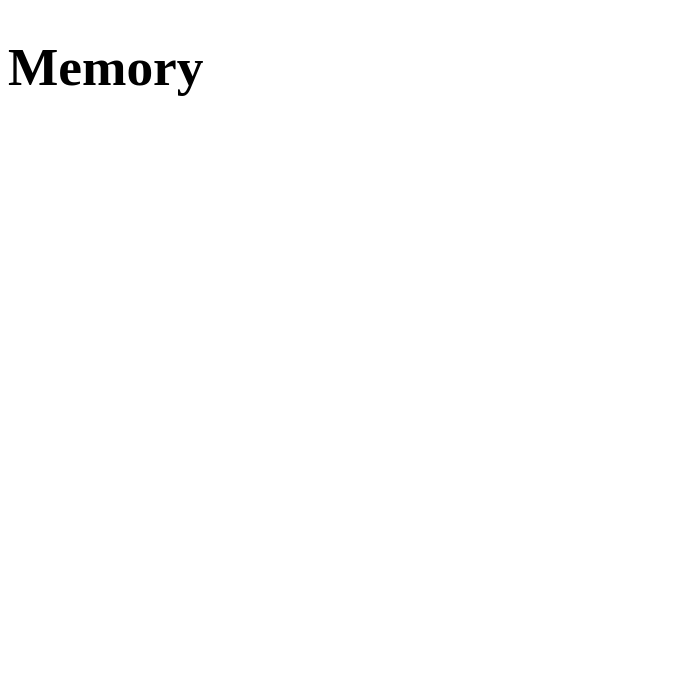
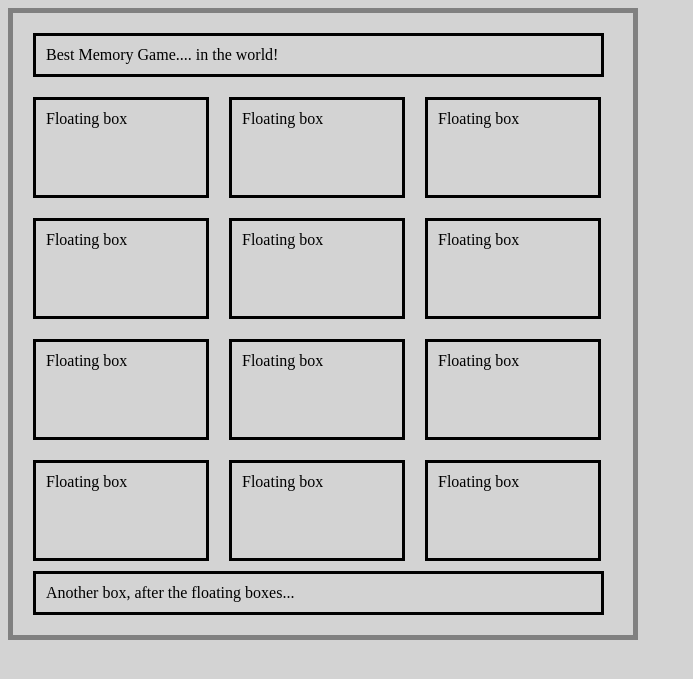
Before and after one commit to FransM22/SWA-MemoryGame, a PHP site: page / in a window 1280 px wide. Shown: the top 679 px of the page, without its empty margins (0-693 px from the left). Run offline with PHP 8.4, Linux system fonts and the light colour scheme.

Commit message:
basic interface for game

```diff
--- a/styles/main.css
+++ b/styles/main.css
@@ -1,3 +1,28 @@
 h1 {
-  font-size: 40pt;
+
+  font-size: 30pt;
 }
+
+body {
+    background-color: lightgrey;
+}
+.floating-box {
+    float: left;
+    width: 150px;
+    height: 75px;
+    margin: 10px;
+    border: 3px solid black;
+}
+
+.after-box {
+    clear: left;
+    width: 545px;
+    margin: 10px;
+    border: 3px solid black;
+}
+div {
+    width: 600px;
+    padding: 10px;
+    border: 5px solid gray;
+    margin: 0;
+}
--- a/templates/main.tpl
+++ b/templates/main.tpl
@@ -2,10 +2,30 @@
 <html>
 <head>
   <title>Memory game</title>
-  <link rel="stylesheet" type="text/css" href="styles/main.css" />
+  <link rel="stylesheet" type="text/css" href="styles/main.css"  />
   <script type="text/javascript" src="scripts/jquery-3.1.1.js"></script>
+
 </head>
 <body>
-  <h1>Memory</h1>
+
+
+  <div class="container">
+<div class="after-box">Best Memory Game.... in the world!</div>
+<div class="floating-box">Floating box</div>
+<div class="floating-box">Floating box</div>
+<div class="floating-box">Floating box</div>
+<div class="floating-box">Floating box</div>
+<div class="floating-box">Floating box</div>
+<div class="floating-box">Floating box</div>
+<div class="floating-box">Floating box</div>
+<div class="floating-box">Floating box</div>
+<div class="floating-box">Floating box</div>
+<div class="floating-box">Floating box</div>
+<div class="floating-box">Floating box</div>
+<div class="floating-box">Floating box</div>
+
+
+<div class="after-box">Another box, after the floating boxes...</div>
+</div>
 </body>
 </html>
```
